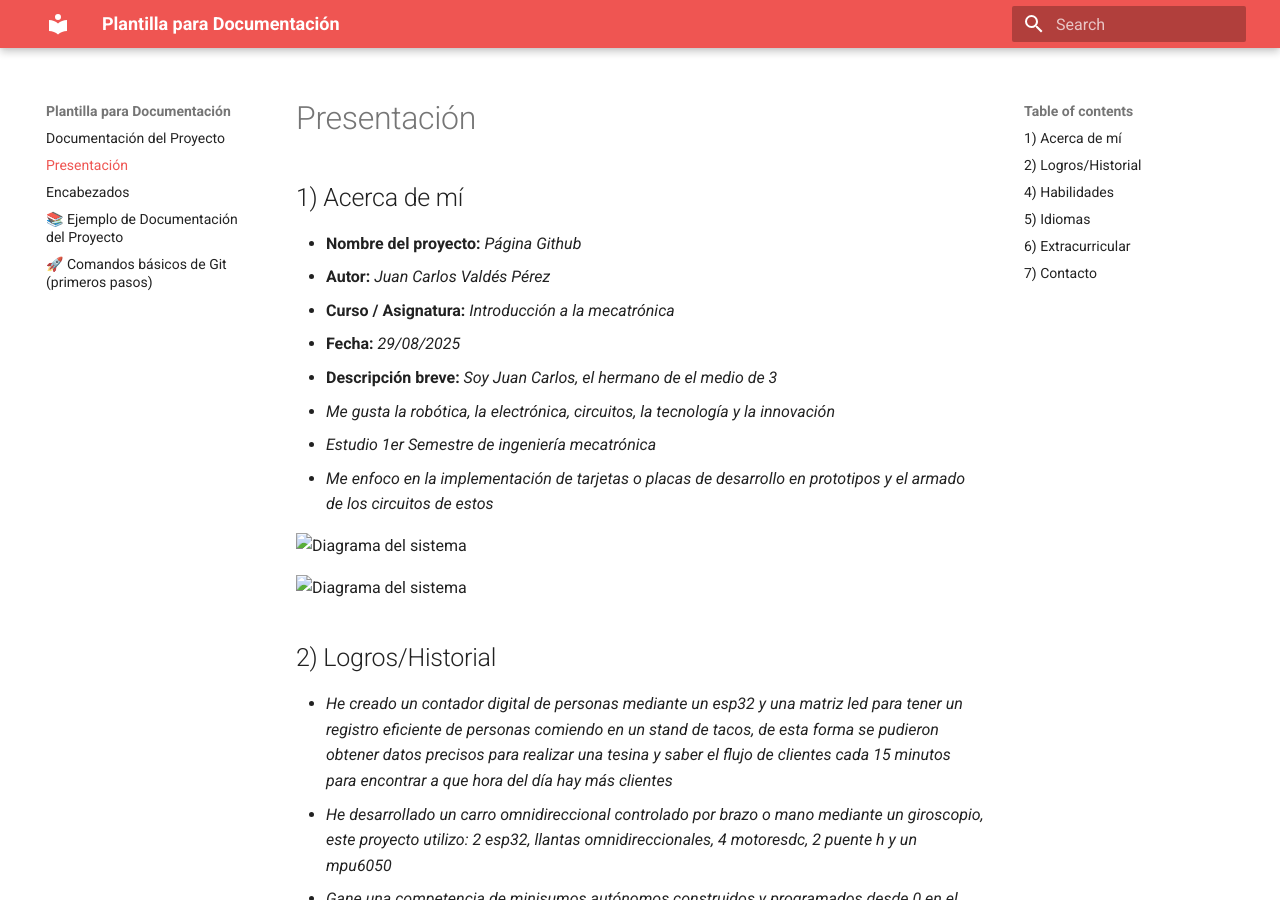
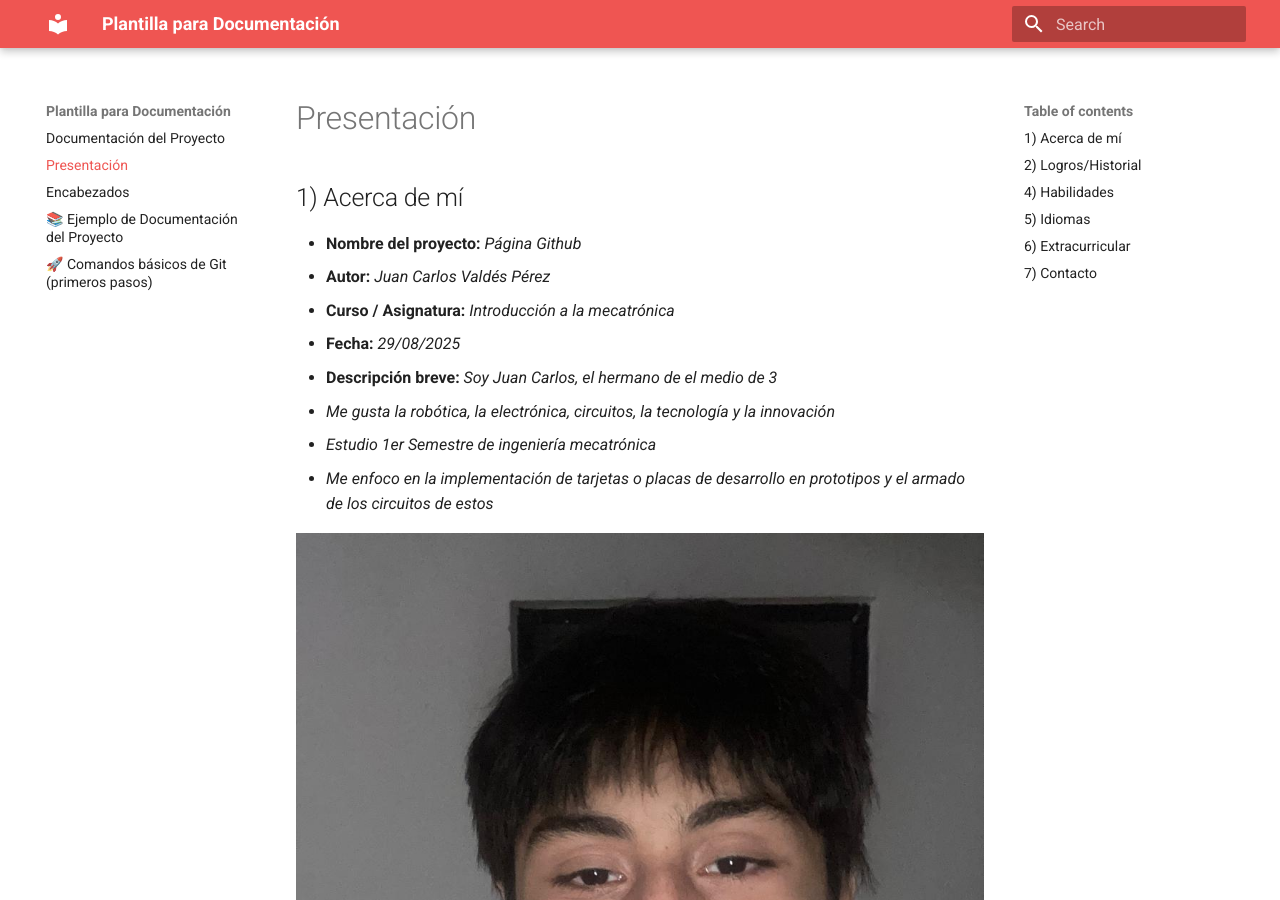
Before and after one commit to Juankashifu/Portafolio-Ibero, an MkDocs documentation site: the page built from docs/Presentación.md, in a window 1280 px wide and 900 px high. Built offline with MkDocs 1.6.1 and Material for MkDocs 9.7.7, drawn with Linux system fonts in a browser that asks for light colours.

Commit message:
Update Presentación.md

```diff
--- a/docs/Presentación.md
+++ b/docs/Presentación.md
@@ -9,10 +9,10 @@
 - _Estudio 1er Semestre de ingeniería mecatrónica_
 - _Me enfoco en la implementación de tarjetas o placas de desarrollo en prototipos y el armado de los circuitos de estos_
 
-![Diagrama del sistema](recursos/imgs/imagen-github.jpeg)
+![Diagrama del sistema](recursos/imgs/Imagen-github.jpeg)
 
 <!-- Control de tamaño usando HTML -->
-<img src="recursos/imgs/imagen-github.jpeg" alt="Diagrama del sistema" width="420">
+<img src="recursos/imgs/Imagen-github.jpeg" alt="Diagrama del sistema" width="420">
 
 
 ## 2) Logros/Historial
```
